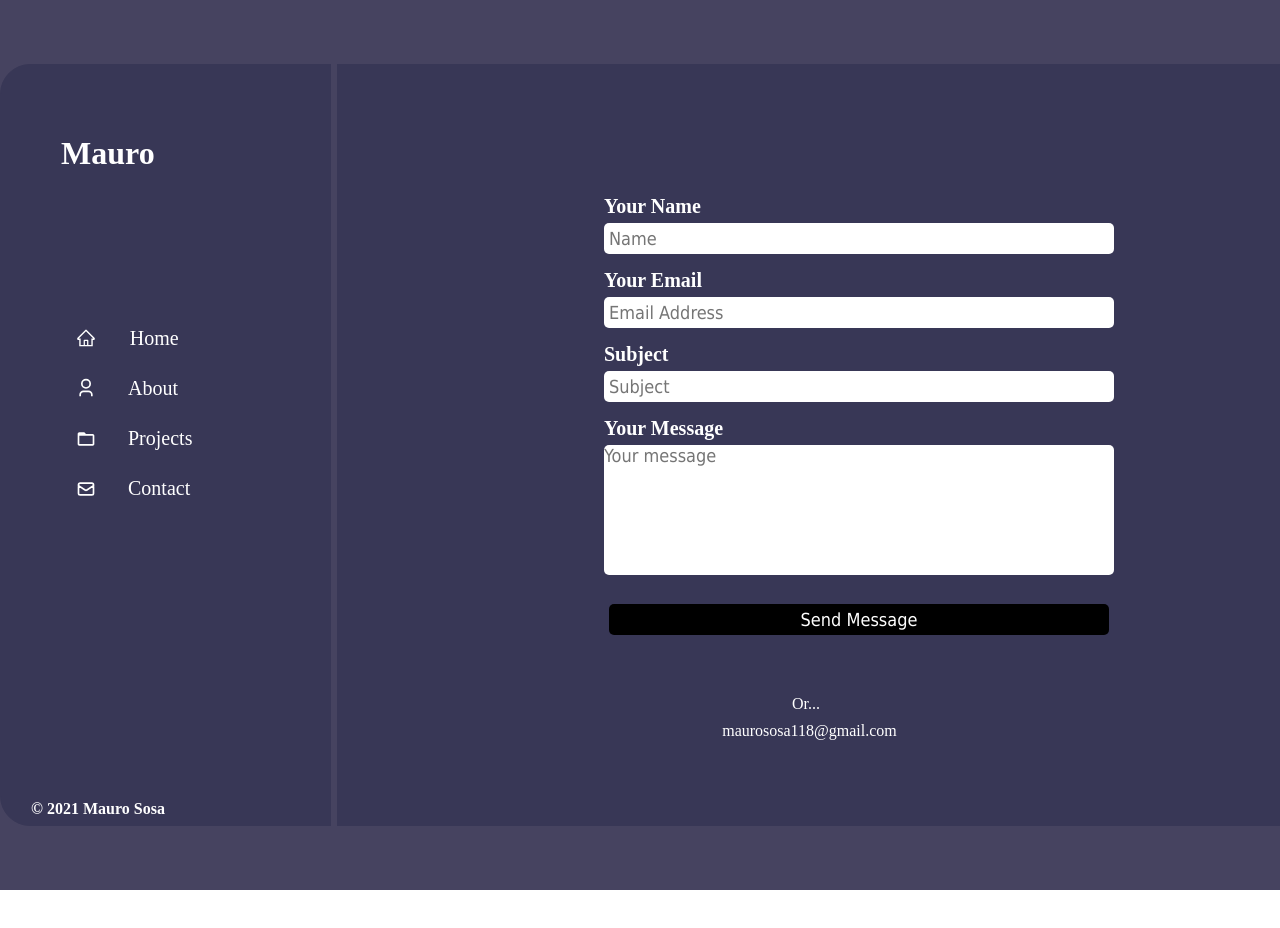
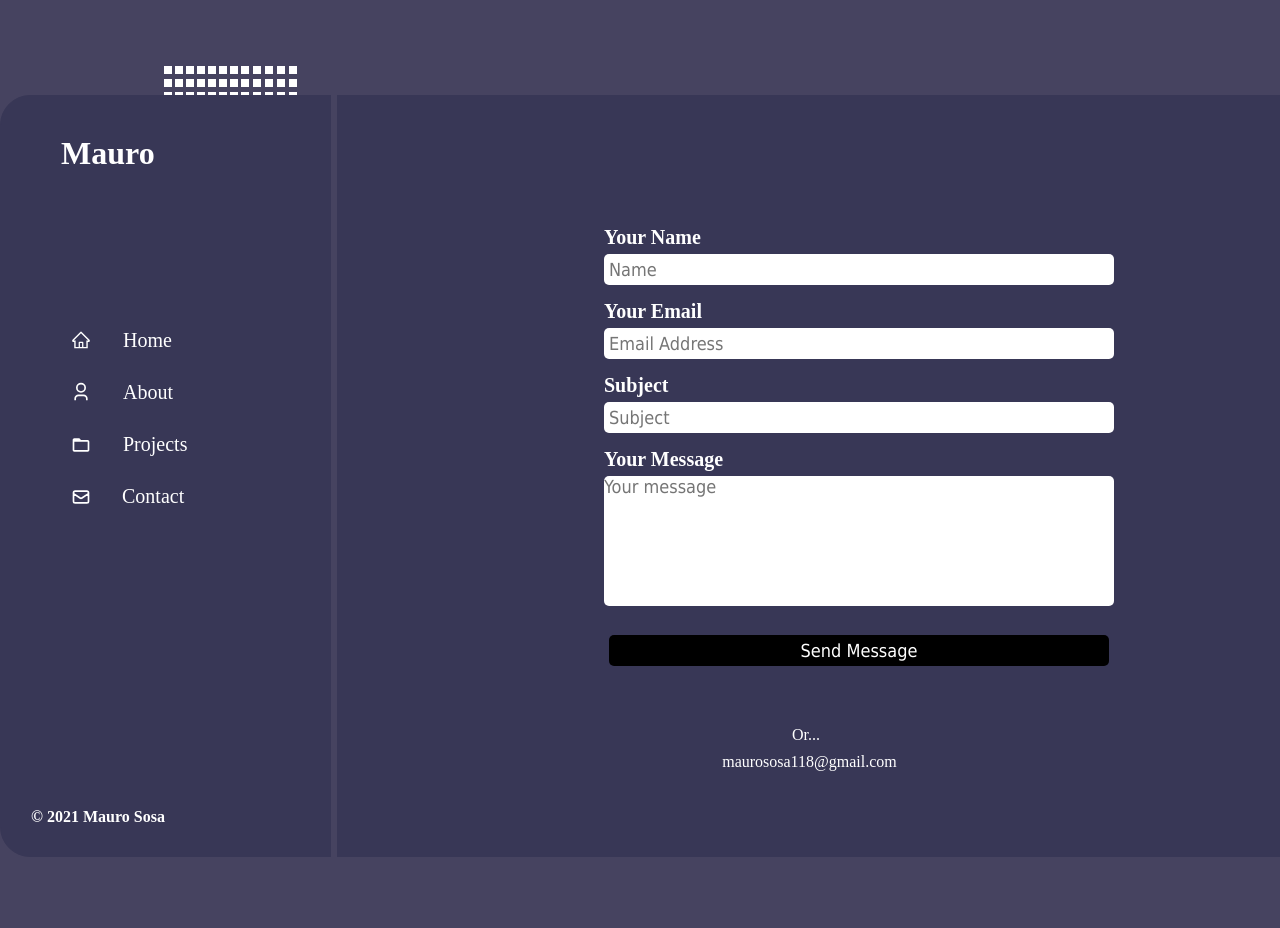
Before and after one commit to maureSs/maurososa-OLD, a React (Create React App) app: page /contact in a window 1280 px wide. Shown: the top 928 px of the page. Before the commit the page ends 890 px from the top, so only its background shows below. Built offline with nearby package versions, Linux system fonts and the light colour scheme.

Commit message:
website commit

```diff
--- a/src/components/NavbarComponent.js
+++ b/src/components/NavbarComponent.js
@@ -18,9 +18,7 @@ export default function NavbarComponent() {
                 className='res-item'
                 style={{ marginBottom: -3 }}
               ></AiOutlineHome>
-              <p style={{ display: 'inline-block', paddingLeft: '25%' }}>
-                Home
-              </p>
+              <p style={{ display: 'inline-block', paddingLeft: 32 }}>Home</p>
             </Link>
           </li>
           <li>
@@ -32,7 +30,7 @@ export default function NavbarComponent() {
               <p
                 style={{
                   display: 'inline-block',
-                  paddingLeft: '20%',
+                  paddingLeft: 27,
                 }}
               >
                 About
@@ -50,7 +48,7 @@ export default function NavbarComponent() {
               <p
                 style={{
                   display: 'inline-block',
-                  paddingLeft: '20%',
+                  paddingLeft: 27,
                 }}
               >
                 Projects
@@ -63,7 +61,7 @@ export default function NavbarComponent() {
                 className='res-item'
                 style={{ marginBottom: -4 }}
               ></HiOutlineMail>{' '}
-              <p style={{ display: 'inline-block', paddingLeft: '20%' }}>
+              <p style={{ display: 'inline-block', paddingLeft: 26 }}>
                 Contact
               </p>
             </Link>
--- a/src/index.css
+++ b/src/index.css
@@ -42,9 +42,9 @@ body {
 
 .navbar ul {
   margin: 0 auto;
-  padding: 40%;
+  padding: 120px;
   list-style-type: none;
-  padding-left: 15%;
+  padding-left: 40px;
 }
 @media (max-width: 480px) {
   .navbar ul {
@@ -57,7 +57,7 @@ body {
 
 .navbar h4 {
   position: absolute;
-  padding-top: 60%;
+  padding-top: 180px;
 }
 @media (max-width: 480px) {
   .navbar h4 {
@@ -72,7 +72,7 @@ body {
   background-color: transparent;
   cursor: pointer;
   border: none;
-  margin-top: 20%;
+  margin-top: 29px;
   text-decoration: none;
   display: block;
   font-size: 20px;
@@ -98,7 +98,7 @@ body {
   border-left: 6px solid #464360;
   height: 900px;
   position: absolute;
-  margin-left: 100%;
+  margin-left: 300px;
   margin-top: -200px;
 }
 @media (max-width: 480px) {
@@ -113,7 +113,7 @@ body {
 .main-container {
   width: 100%;
   max-width: 1400px;
-  margin: 5% auto;
+  margin: 95px auto;
   overflow: auto;
   min-height: 700px;
   border: 1px solid #383756;
@@ -137,8 +137,8 @@ body {
   display: flex;
   justify-content: center;
   align-items: center;
-  margin-left: 55%;
-  margin-top: 10%;
+  margin-left: 770px;
+  margin-top: 140px;
 }
 @media (max-width: 480px) {
   .inner-container {
@@ -297,8 +297,8 @@ body {
   max-width: 950px;
   height: 600px;
   margin: 0 auto;
-  margin-left: 32%;
-  margin-top: 4%;
+  margin-left: 450px;
+  margin-top: 56px;
   font-size: 20px;
 }
 @media (max-width: 480px) {
@@ -319,8 +319,8 @@ body {
   font-size: 40px;
   font-family: 'Ink Free';
   justify-self: center;
-  margin-bottom: 5%;
-  margin-left: -4%;
+  margin-bottom: 48px;
+  margin-left: -38px;
 }
 @media (max-width: 480px) {
   .projects-title {
@@ -329,9 +329,9 @@ body {
 }
 
 .title {
-  padding-left: 5%;
-  padding-right: 7%;
-  padding-top: -5%;
+  padding-left: 49px;
+  padding-right: 70px;
+  padding-top: -50px;
 }
 
 @media (max-width: 480px) {
@@ -341,8 +341,8 @@ body {
 }
 
 .projects-subtitle {
-  margin-bottom: 4%;
-  padding-left: 17%;
+  margin-bottom: 32px;
+  padding-left: 140px;
 }
 @media (max-width: 480px) {
   .projects-subtitle {
--- a/src/pages/Home.js
+++ b/src/pages/Home.js
@@ -39,18 +39,14 @@ function Home() {
           href='https://twitter.com/maurososaa_'
           rel='noopener noreferrer'
         >
-          <img
-            style={{ marginBottom: '-2%' }}
-            src={twitter}
-            alt='twitterIcon'
-          />
+          <img style={{ marginBottom: -4 }} src={twitter} alt='twitterIcon' />
         </a>
         <a
           target='_blank'
           href='https://github.com/maureSs'
           rel='noopener noreferrer'
         >
-          <img style={{ marginBottom: '-2%' }} src={github} alt='githubIcon' />
+          <img style={{ marginBottom: -4 }} src={github} alt='githubIcon' />
         </a>
       </div>
     </div>
```
